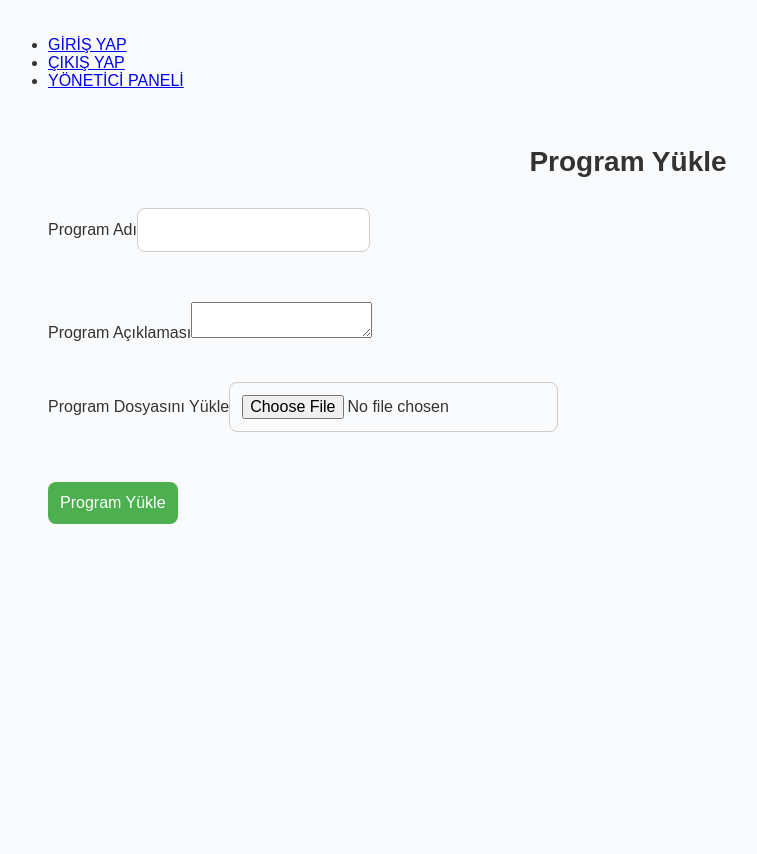
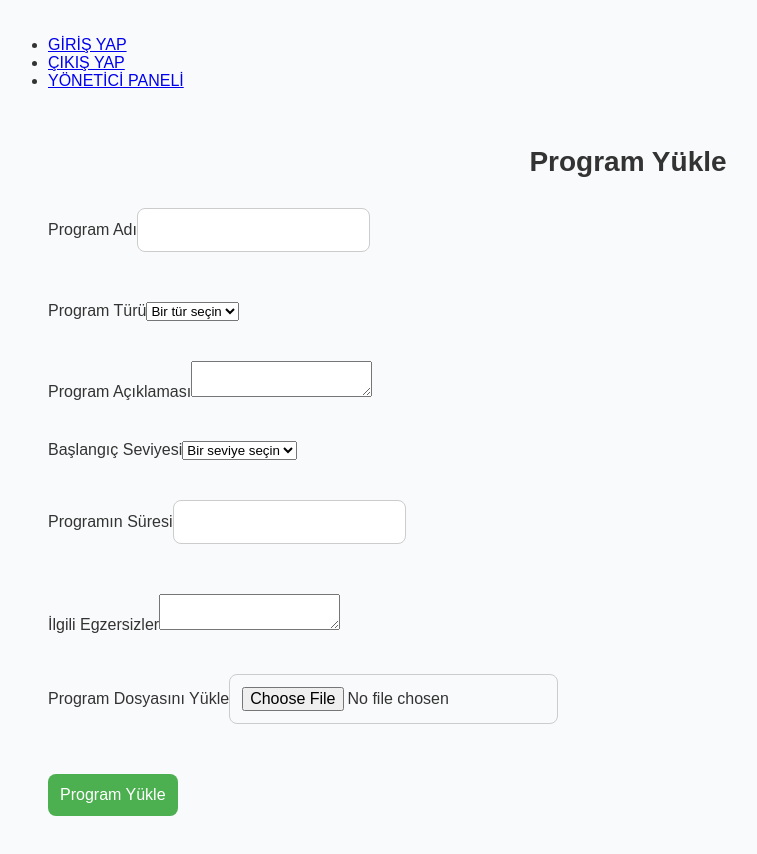
Before and after one commit to ilaydagumustekin/coachme, a React (Create React App) app in the folder coachme-frontend/: page /admin/upload-program in a window 1280 px wide. Shown: the top 854 px of the page, without its empty margins (12-769 px from the left). Before the commit the page ends 800 px from the top, so only its background shows below. Built offline with nearby package versions, Linux system fonts and the light colour scheme.

Commit message:
upload program update

```diff
--- a/coachme-frontend/src/pages/UploadProgram.jsx
+++ b/coachme-frontend/src/pages/UploadProgram.jsx
@@ -2,7 +2,11 @@ import React, { useState } from 'react';
 
 const UploadProgram = () => {
     const [programName, setProgramName] = useState('');
+    const [programType, setProgramType] = useState('');
     const [programDescription, setProgramDescription] = useState('');
+    const [level, setLevel] = useState('');
+    const [duration, setDuration] = useState('');
+    const [exercises, setExercises] = useState('');
     const [programFile, setProgramFile] = useState(null);
 
     // Formu göndermek için
@@ -12,7 +16,11 @@ const UploadProgram = () => {
         // Burada form verilerini göndereceğiz, örneğin bir API'ye.
         const formData = new FormData();
         formData.append('programName', programName);
+        formData.append('programType', programType);
         formData.append('programDescription', programDescription);
+        formData.append('level', level);
+        formData.append('duration', duration);
+        formData.append('exercises', exercises);
         formData.append('programFile', programFile);
 
         // API'ye veri gönderme (örnek):
@@ -44,6 +52,26 @@ const UploadProgram = () => {
                         className="w-full p-3 border border-gray-300 rounded-md"
                     />
                 </div>
+
+                <div className="mb-4">
+                    <label htmlFor="programType" className="block text-sm font-medium text-gray-700">
+                        Program Türü
+                    </label>
+                    <select
+                        id="programType"
+                        value={programType}
+                        onChange={(e) => setProgramType(e.target.value)}
+                        required
+                        className="w-full p-3 border border-gray-300 rounded-md"
+                    >
+                        <option value="">Bir tür seçin</option>
+                        <option value="Fitness">Fitness</option>
+                        <option value="Kardiyo">Kardiyo</option>
+                        <option value="Yoga">Yoga</option>
+                        <option value="Ağırlık">Ağırlık</option>
+                    </select>
+                </div>
+
                 <div className="mb-4">
                     <label htmlFor="programDescription" className="block text-sm font-medium text-gray-700">
                         Program Açıklaması
@@ -56,6 +84,52 @@ const UploadProgram = () => {
                         className="w-full p-3 border border-gray-300 rounded-md"
                     />
                 </div>
+
+                <div className="mb-4">
+                    <label htmlFor="level" className="block text-sm font-medium text-gray-700">
+                        Başlangıç Seviyesi
+                    </label>
+                    <select
+                        id="level"
+                        value={level}
+                        onChange={(e) => setLevel(e.target.value)}
+                        required
+                        className="w-full p-3 border border-gray-300 rounded-md"
+                    >
+                        <option value="">Bir seviye seçin</option>
+                        <option value="Başlangıç">Başlangıç</option>
+                        <option value="Orta">Orta</option>
+                        <option value="İleri">İleri</option>
+                    </select>
+                </div>
+
+                <div className="mb-4">
+                    <label htmlFor="duration" className="block text-sm font-medium text-gray-700">
+                        Programın Süresi
+                    </label>
+                    <input
+                        type="text"
+                        id="duration"
+                        value={duration}
+                        onChange={(e) => setDuration(e.target.value)}
+                        required
+                        className="w-full p-3 border border-gray-300 rounded-md"
+                    />
+                </div>
+
+                <div className="mb-4">
+                    <label htmlFor="exercises" className="block text-sm font-medium text-gray-700">
+                        İlgili Egzersizler
+                    </label>
+                    <textarea
+                        id="exercises"
+                        value={exercises}
+                        onChange={(e) => setExercises(e.target.value)}
+                        required
+                        className="w-full p-3 border border-gray-300 rounded-md"
+                    />
+                </div>
+
                 <div className="mb-4">
                     <label htmlFor="programFile" className="block text-sm font-medium text-gray-700">
                         Program Dosyasını Yükle
@@ -68,6 +142,7 @@ const UploadProgram = () => {
                         className="w-full p-3 border border-gray-300 rounded-md"
                     />
                 </div>
+
                 <div className="flex justify-center">
                     <button
                         type="submit"
```
